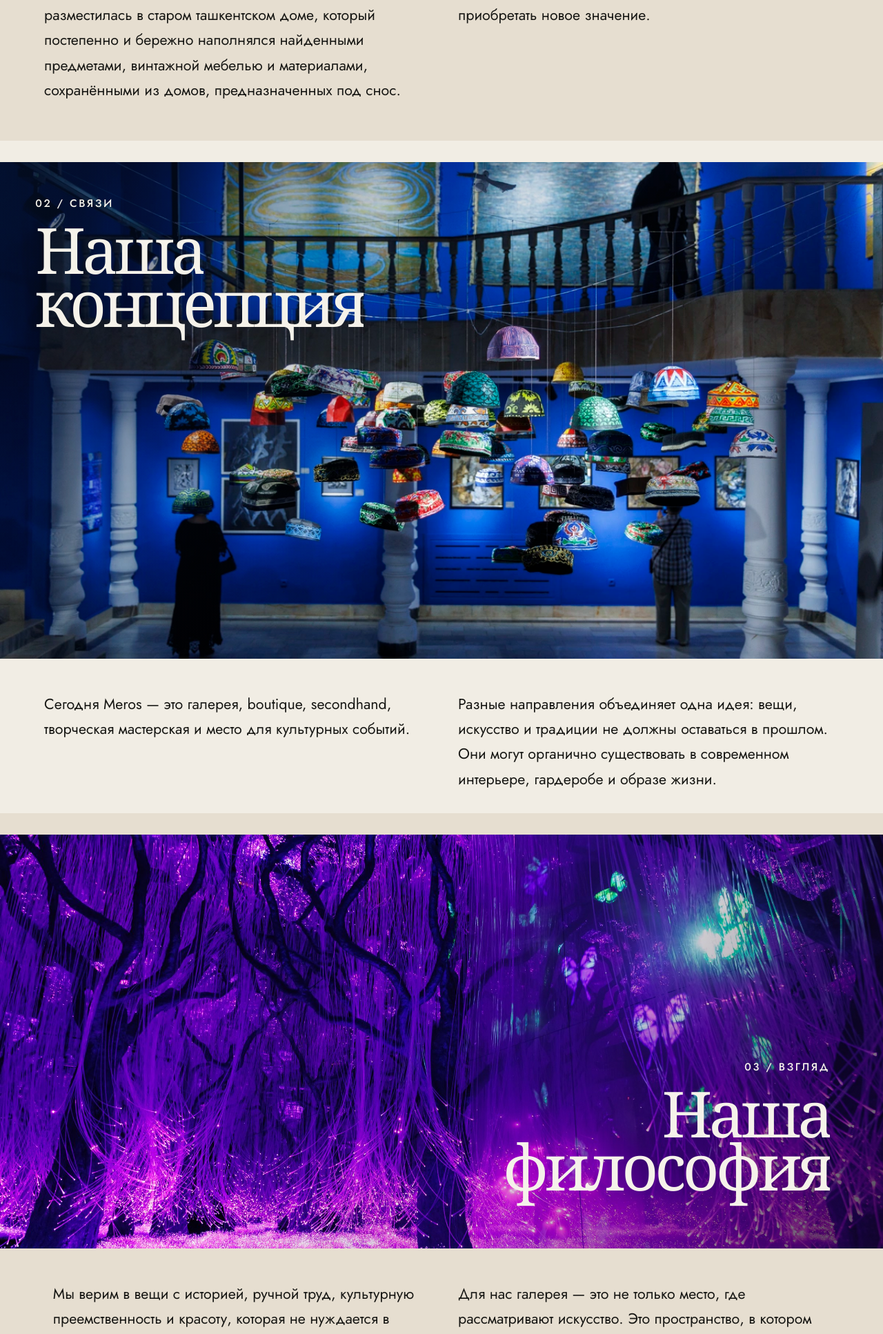
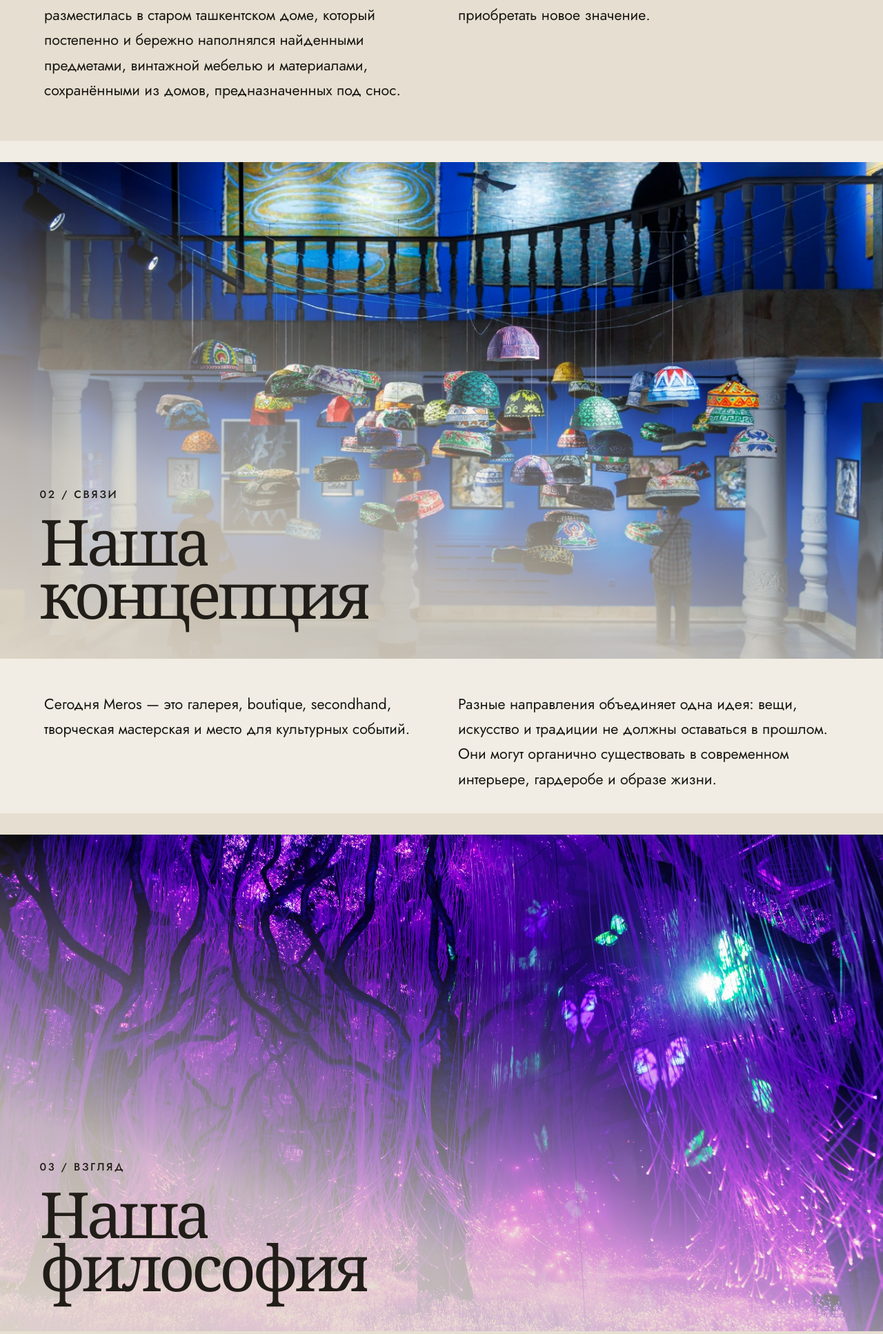
Before and after one commit to amirsaidovakmal7-sudo/meros_galery, a Django app: page /about in a window 1280 px wide. Shown: the part 1981-3915 px from the top of the page at 69% size. Run offline with Django 5.2, Linux system fonts and the light colour scheme; data that the repository does not hold is empty.

Commit message:
изменения по дизайну в разделе <О нас>

```diff
--- a/app/static/css/meros-polish.css
+++ b/app/static/css/meros-polish.css
@@ -380,45 +380,30 @@
   text-transform: uppercase;
 }
 
-.about-photo--history { aspect-ratio: 16 / 9; }
-.about-photo--history > img { object-position: 50% 52%; }
-.about-photo--history .about-photo-scrim {
+/* Every About chapter (История, Концепция, Философия, Направления,
+   Сообщество) repeats the "Наша история" composition — the client asked
+   for one style across all of them: a 16:9 photograph, the label and
+   heading in the bottom-left corner in dark ink over a soft light scrim,
+   two text columns below. Only the crop of each photograph differs. */
+.about-photo-chapter .about-photo { aspect-ratio: 16 / 9; }
+.about-photo-chapter .about-photo-scrim {
   background: linear-gradient(18deg, rgba(231,222,206,.9) 0%, rgba(231,222,206,.4) 24%, transparent 52%);
 }
-.about-photo--history .about-photo-heading {
+.about-photo-chapter .about-photo-heading {
   left: clamp(22px, 4.5vw, 72px);
   bottom: clamp(22px, 4vw, 62px);
   color: #211d18;
 }
-
-.about-photo--concept {
-  width: 88%;
-  margin-left: auto;
-  aspect-ratio: 16 / 9;
+/* Concept, philosophy and directions are dark photographs: the same light
+   wash has to be denser there, otherwise the dark heading sinks into them. */
+.about-photo--concept .about-photo-scrim,
+.about-photo--philosophy .about-photo-scrim,
+.about-photo--directions .about-photo-scrim {
+  background: linear-gradient(18deg, rgba(231,222,206,.94) 0%, rgba(231,222,206,.8) 28%, rgba(231,222,206,.42) 46%, transparent 66%);
 }
+.about-photo--history > img { object-position: 50% 52%; }
 .about-photo--concept > img { object-position: 54% 50%; }
-.about-photo--concept .about-photo-scrim {
-  background: linear-gradient(135deg, rgba(4,17,44,.72) 0%, rgba(4,17,44,.22) 31%, transparent 58%);
-}
-.about-photo--concept .about-photo-heading {
-  top: clamp(24px, 4vw, 58px);
-  left: clamp(22px, 4vw, 58px);
-}
-.about-photo--concept .about-photo-heading h2 { max-width: 9ch; }
-
-.meros-root #philosophy { padding-inline: 0; }
-.meros-root #philosophy .story-columns { padding-inline: clamp(20px, 6vw, 80px); }
-.about-photo--philosophy { min-height: 560px; aspect-ratio: 16 / 7.5; }
 .about-photo--philosophy > img { object-position: 46% 52%; }
-.about-photo--philosophy .about-photo-scrim {
-  background: linear-gradient(300deg, rgba(16,4,27,.72) 0%, rgba(16,4,27,.14) 36%, transparent 61%);
-}
-.about-photo--philosophy .about-photo-heading {
-  right: clamp(24px, 6vw, 94px);
-  bottom: clamp(28px, 6vw, 86px);
-  text-align: right;
-}
-.about-photo--philosophy .about-photo-heading h2 { max-width: 8ch; }
 
 /* Founder intentionally has no stand-in photograph. Emphasised as its own
    dark chapter, but pulled close to the quote that follows it — the client
@@ -1308,11 +1251,9 @@ html { font-size: clamp(17px, 15.2px + .28vw, 19px); }
    Height now comes from the aspect ratio alone. */
 .about-photo,
 .about-photo--space,
-.about-photo--philosophy,
 .about-photo--quote { min-height: 0; }
 @media (min-width: 701px) and (max-width: 1100px) {
   .about-photo--quote { aspect-ratio: 4 / 3; }
-  .about-photo--philosophy { aspect-ratio: 16 / 9; }
 }
 
 /* Photo heroes with a centred title (shop, About): the title is always
--- a/app/static/js/meros-i18n.js
+++ b/app/static/js/meros-i18n.js
@@ -343,6 +343,7 @@
      these strings — never database values — are written with innerHTML. */
   var HTML = {
     'about.history': ['Наша<br />история', 'Our<br />story', 'Bizning<br />tariximiz'],
+    'about.concept': ['Наша<br />концепция', 'Our<br />concept', 'Bizning<br />konsepsiyamiz'],
     'about.philosophy': ['Наша<br />философия', 'Our<br />philosophy', 'Bizning<br />falsafamiz'],
     'about.founder': ['Динара<br /><em>Кадырова</em>', 'Dinara<br /><em>Kadyrova</em>', 'Dinara<br /><em>Kadyrova</em>'],
     'about.directions': ['Четыре направления<br />одной идеи', 'Four directions<br />of one idea', 'Bitta g‘oyaning<br />to‘rt yo‘nalishi']
--- a/app/templates/about.html
+++ b/app/templates/about.html
@@ -910,7 +910,7 @@
   @media (max-width: 640px) { .community-photo--lifted { margin-top: 0; } }
   .community-photo-frame { aspect-ratio: 4 / 5; }
 </style>
-<link rel="stylesheet" href="/static/css/meros-polish.css?v=3" />
+<link rel="stylesheet" href="/static/css/meros-polish.css?v=4" />
 <style>
   /* Все крупные фотографии страницы "О нас" — во всю ширину экрана
      (от края до края), а не только внутри бокового отступа секции.
@@ -1051,7 +1051,7 @@
           <span class="about-photo-scrim" aria-hidden="true"></span>
           <figcaption class="about-photo-heading">
             <span class="about-photo-index">02 / Связи</span>
-            <h2>Наша концепция</h2>
+            <h2 data-i18n-html="about.concept">Наша<br />концепция</h2>
           </figcaption>
         </figure>
 
@@ -1391,7 +1391,7 @@
   }
 })();
 </script>
-<script src="/static/js/meros-i18n.js?v=1" defer></script>
+<script src="/static/js/meros-i18n.js?v=2" defer></script>
 <script src="/static/js/meros-polish.js" defer></script>
 </body>
 </html>
--- a/app/templates/cart.html
+++ b/app/templates/cart.html
@@ -656,7 +656,7 @@
     color: rgba(242,237,228,0.5);
   }
 </style>
-<link rel="stylesheet" href="/static/css/meros-polish.css?v=3" />
+<link rel="stylesheet" href="/static/css/meros-polish.css?v=4" />
 <link rel="stylesheet" href="/static/css/meros-cart.css" />
 </head>
 <body class="meros-root">
@@ -908,7 +908,7 @@
   }
 })();
 </script>
-<script src="/static/js/meros-i18n.js?v=1" defer></script>
+<script src="/static/js/meros-i18n.js?v=2" defer></script>
 <script src="/static/js/meros-cart.js" defer></script>
 <script src="/static/js/meros-polish.js" defer></script>
 </body>
--- a/app/templates/category.html
+++ b/app/templates/category.html
@@ -657,7 +657,7 @@
     color: rgba(242,237,228,0.5);
   }
 </style>
-<link rel="stylesheet" href="/static/css/meros-polish.css?v=3" />
+<link rel="stylesheet" href="/static/css/meros-polish.css?v=4" />
 <style>
   /* Название категории и её текст (как на странице Art), теперь видны и
      здесь — раньше название категории было только скрытым h1 для a11y. */
@@ -955,7 +955,7 @@
   }
 })();
 </script>
-<script src="/static/js/meros-i18n.js?v=1" defer></script>
+<script src="/static/js/meros-i18n.js?v=2" defer></script>
 <script src="/static/js/meros-polish.js" defer></script>
 </body>
 </html>
--- a/app/templates/category_art.html
+++ b/app/templates/category_art.html
@@ -657,7 +657,7 @@
     color: rgba(242,237,228,0.5);
   }
 </style>
-<link rel="stylesheet" href="/static/css/meros-polish.css?v=3" />
+<link rel="stylesheet" href="/static/css/meros-polish.css?v=4" />
 </head>
 <body class="meros-root">
 
@@ -874,7 +874,7 @@
   }
 })();
 </script>
-<script src="/static/js/meros-i18n.js?v=1" defer></script>
+<script src="/static/js/meros-i18n.js?v=2" defer></script>
 <script src="/static/js/meros-polish.js" defer></script>
 </body>
 </html>
--- a/app/templates/events.html
+++ b/app/templates/events.html
@@ -1040,7 +1040,7 @@
   .qty-input::-webkit-inner-spin-button,
   .qty-input::-webkit-outer-spin-button { -webkit-appearance: none; margin: 0; }
 </style>
-<link rel="stylesheet" href="/static/css/meros-polish.css?v=3" />
+<link rel="stylesheet" href="/static/css/meros-polish.css?v=4" />
 <link rel="stylesheet" href="/static/css/meros-cart.css" />
 </head>
 <body class="meros-root">
@@ -1466,7 +1466,7 @@
   }
 })();
 </script>
-<script src="/static/js/meros-i18n.js?v=1" defer></script>
+<script src="/static/js/meros-i18n.js?v=2" defer></script>
 <script src="/static/js/meros-cart.js" defer></script>
 <script src="/static/js/meros-polish.js" defer></script>
 </body>
--- a/app/templates/exchange_return.html
+++ b/app/templates/exchange_return.html
@@ -813,7 +813,7 @@
   }
   .legal-content li { margin-bottom: 0.5em; }
 </style>
-<link rel="stylesheet" href="/static/css/meros-polish.css?v=3" />
+<link rel="stylesheet" href="/static/css/meros-polish.css?v=4" />
 </head>
 <body class="meros-root">
 
@@ -1002,7 +1002,7 @@
   }
 })();
 </script>
-<script src="/static/js/meros-i18n.js?v=1" defer></script>
+<script src="/static/js/meros-i18n.js?v=2" defer></script>
 <script src="/static/js/meros-polish.js" defer></script>
 </body>
 </html>
--- a/app/templates/home.html
+++ b/app/templates/home.html
@@ -681,7 +681,7 @@
     color: rgba(242,237,228,0.5);
   }
 </style>
-<link rel="stylesheet" href="/static/css/meros-polish.css?v=3" />
+<link rel="stylesheet" href="/static/css/meros-polish.css?v=4" />
 <style>
   /* Главная: клиент попросил один сплошной цвет фона на всей странице —
      тот же, что и в блоке "О Meros" (владелица), без смены на бежевый-deep
@@ -1178,7 +1178,7 @@
   }
 })();
 </script>
-<script src="/static/js/meros-i18n.js?v=1" defer></script>
+<script src="/static/js/meros-i18n.js?v=2" defer></script>
 <script src="/static/js/meros-polish.js" defer></script>
 </body>
 </html>
--- a/app/templates/new.html
+++ b/app/templates/new.html
@@ -896,7 +896,7 @@
     margin: 0.3em 0 0.8em;
   }
 </style>
-<link rel="stylesheet" href="/static/css/meros-polish.css?v=3" />
+<link rel="stylesheet" href="/static/css/meros-polish.css?v=4" />
 </head>
 <body class="meros-root">
 
@@ -1156,7 +1156,7 @@
   }
 })();
 </script>
-<script src="/static/js/meros-i18n.js?v=1" defer></script>
+<script src="/static/js/meros-i18n.js?v=2" defer></script>
 <script src="/static/js/meros-polish.js" defer></script>
 </body>
 </html>
--- a/app/templates/news.html
+++ b/app/templates/news.html
@@ -820,7 +820,7 @@
   .news-card:hover .news-card-title { color: var(--terracotta); }
   .news-card-excerpt { font-size: 0.9rem; color: var(--ink-soft); line-height: 1.6; }
 </style>
-<link rel="stylesheet" href="/static/css/meros-polish.css?v=3" />
+<link rel="stylesheet" href="/static/css/meros-polish.css?v=4" />
 </head>
 <body class="meros-root">
 
@@ -1012,7 +1012,7 @@
   }
 })();
 </script>
-<script src="/static/js/meros-i18n.js?v=1" defer></script>
+<script src="/static/js/meros-i18n.js?v=2" defer></script>
 <script src="/static/js/meros-polish.js" defer></script>
 </body>
 </html>
--- a/app/templates/offer.html
+++ b/app/templates/offer.html
@@ -813,7 +813,7 @@
   }
   .legal-content li { margin-bottom: 0.5em; }
 </style>
-<link rel="stylesheet" href="/static/css/meros-polish.css?v=3" />
+<link rel="stylesheet" href="/static/css/meros-polish.css?v=4" />
 </head>
 <body class="meros-root">
 
@@ -1115,7 +1115,7 @@
   }
 })();
 </script>
-<script src="/static/js/meros-i18n.js?v=1" defer></script>
+<script src="/static/js/meros-i18n.js?v=2" defer></script>
 <script src="/static/js/meros-polish.js" defer></script>
 </body>
 </html>
--- a/app/templates/privacy.html
+++ b/app/templates/privacy.html
@@ -813,7 +813,7 @@
   }
   .legal-content li { margin-bottom: 0.5em; }
 </style>
-<link rel="stylesheet" href="/static/css/meros-polish.css?v=3" />
+<link rel="stylesheet" href="/static/css/meros-polish.css?v=4" />
 </head>
 <body class="meros-root">
 
@@ -1121,7 +1121,7 @@
   }
 })();
 </script>
-<script src="/static/js/meros-i18n.js?v=1" defer></script>
+<script src="/static/js/meros-i18n.js?v=2" defer></script>
 <script src="/static/js/meros-polish.js" defer></script>
 </body>
 </html>
--- a/app/templates/product.html
+++ b/app/templates/product.html
@@ -1062,7 +1062,7 @@
   .qty-soldout { font-size: 0.9rem; color: var(--terracotta); margin-bottom: 16px; }
 
 </style>
-<link rel="stylesheet" href="/static/css/meros-polish.css?v=3" />
+<link rel="stylesheet" href="/static/css/meros-polish.css?v=4" />
 <link rel="stylesheet" href="/static/css/meros-cart.css" />
 </head>
 <body class="meros-root">
@@ -1404,7 +1404,7 @@
   }
 })();
 </script>
-<script src="/static/js/meros-i18n.js?v=1" defer></script>
+<script src="/static/js/meros-i18n.js?v=2" defer></script>
 <script src="/static/js/meros-cart.js" defer></script>
 <script src="/static/js/meros-polish.js" defer></script>
 </body>
--- a/app/templates/shop.html
+++ b/app/templates/shop.html
@@ -710,7 +710,7 @@
     color: rgba(242,237,228,0.5);
   }
 </style>
-<link rel="stylesheet" href="/static/css/meros-polish.css?v=3" />
+<link rel="stylesheet" href="/static/css/meros-polish.css?v=4" />
 </head>
 <body class="meros-root">
 
@@ -993,7 +993,7 @@
   }
 })();
 </script>
-<script src="/static/js/meros-i18n.js?v=1" defer></script>
+<script src="/static/js/meros-i18n.js?v=2" defer></script>
 <script src="/static/js/meros-polish.js" defer></script>
 </body>
 </html>
```
Also changed, not shown: other parts of app/static/css/meros-polish.css (+5 -47 lines).
